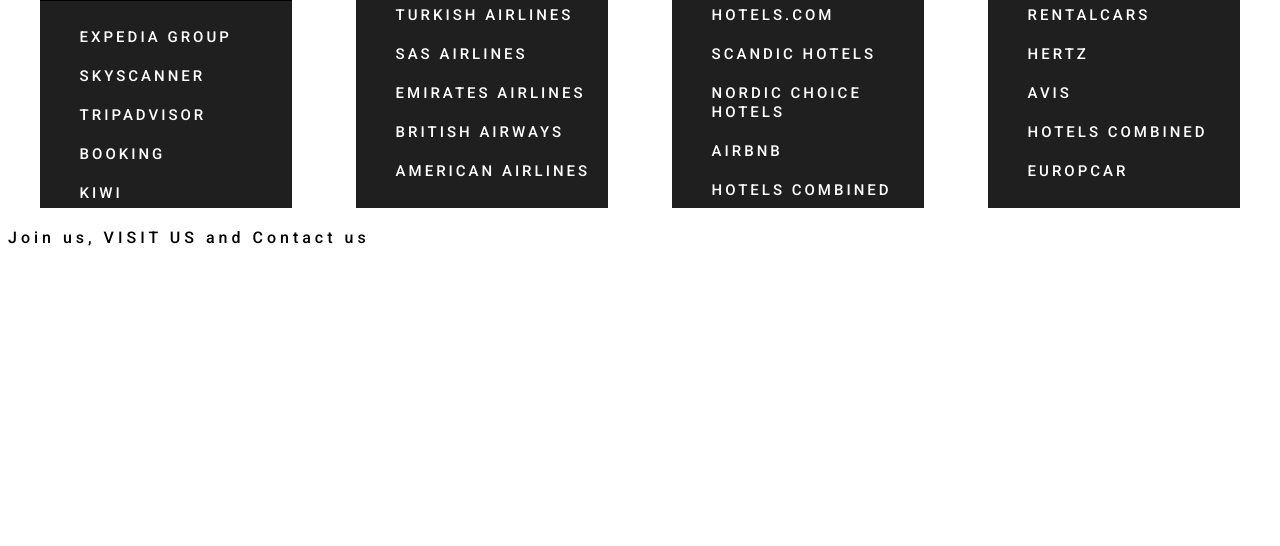
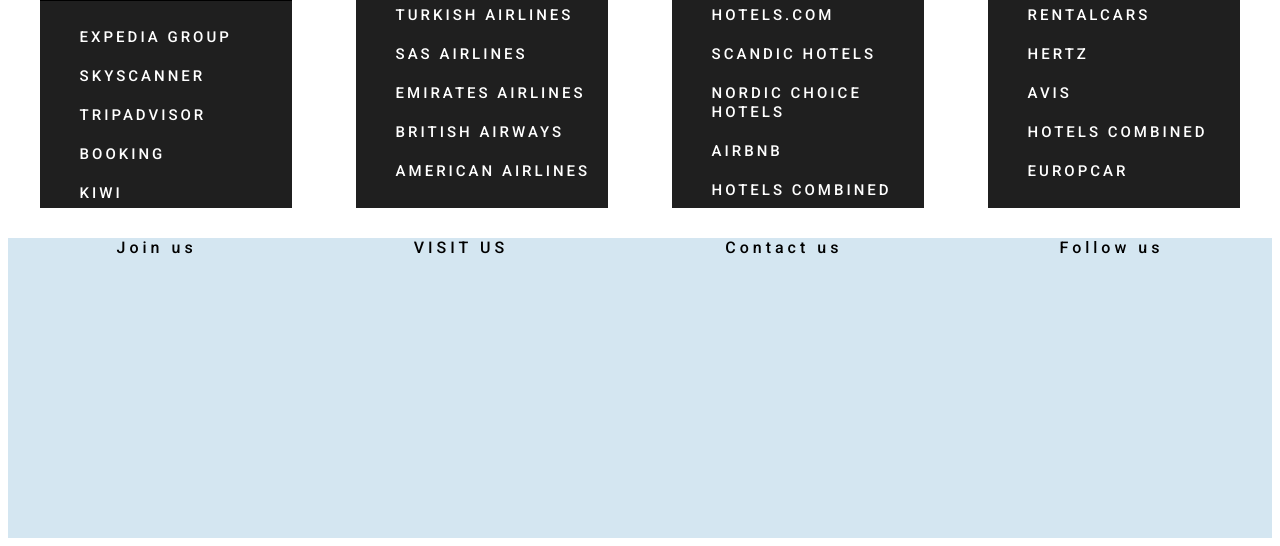
Before and after one commit to Abedcode21/Tournav, a plain HTML site: page index.html in a window 1280 px wide. Shown: the part 989-1535 px from the top of the page. Before the commit the page ends 1244 px from the top, so only its background shows below. Drawn offline with Linux system fonts and the light colour scheme.

Commit message:
Add cores footer

```diff
--- a/assets/css/style.css
+++ b/assets/css/style.css
@@ -151,3 +151,16 @@ h2 {
 .interests a:hover {
     border-bottom: 2px solid;
 }
+
+/* Join us visit us contact us follow us*/
+footer {
+
+    height: 300px;
+    width: 100%;
+    background-color: rgb(212, 230, 241);
+    margin-top: 30px;
+    display: flex;
+    flex-direction: row;
+    justify-content: space-around;
+    text-align: center;
+}
--- a/index.html
+++ b/index.html
@@ -165,6 +165,11 @@
             </div>
          </div>
     </section>
-    <footer> Join us, VISIT US and Contact us</footer>
+    <footer>
+        <div>Join us</div>
+        <div>VISIT US</div>
+        <div>Contact us</div>
+        <div>Follow us</div>
+    </footer>
 </body>
 </html>
```
